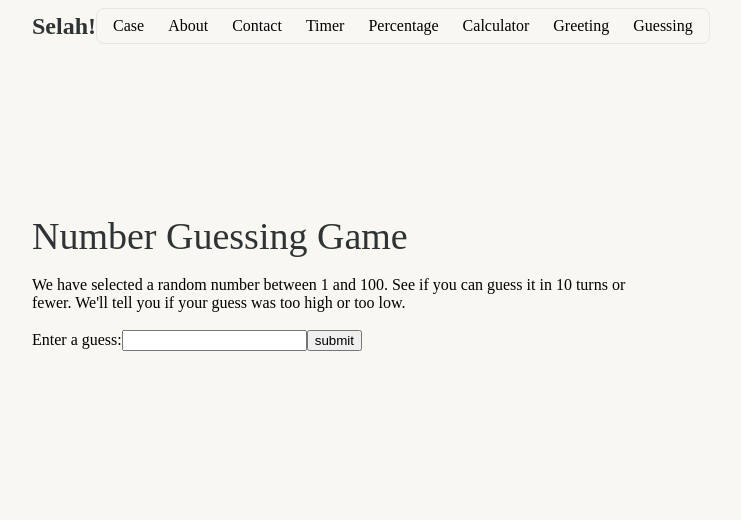
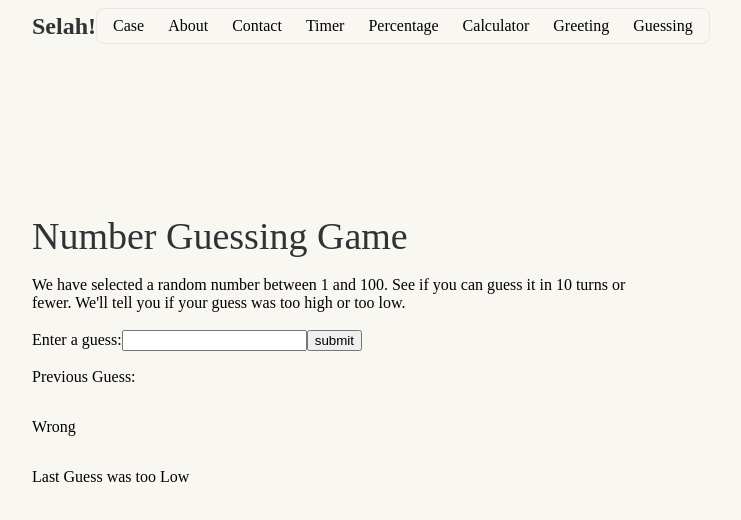
Before and after one commit to byfolarin/Selah, a React (Vite) app in the folder Selah/: page /Guessing in a window 1280 px wide. Shown: the top 520 px of the page, without its empty margins (292-1033 px from the left). Built offline with nearby package versions, Linux system fonts and the light colour scheme; a web font is replaced by a local one.

Commit message:
guess set up

```diff
--- a/Selah/src/components/website/Guessing.jsx
+++ b/Selah/src/components/website/Guessing.jsx
@@ -1,8 +1,9 @@
-import React, { useState } from 'react'
+import React, { useEffect, useState } from 'react'
 
 const Guessing = () => {
 
     const [text,setText] = useState('');
+    const [guess, setGuess] = useState([])
     const randomNumber = Math.floor(Math.random() * 100);
 
 
@@ -14,10 +15,16 @@ const Guessing = () => {
 
     <div className="submit-input">
       <p>Enter a guess:{text}</p>
-      <input type="number" value={text} name="Please fill out this" id="" />
+      <input type="number"  name="Please fill out this" id="" />
       <button>submit</button>
       </div>
+
+      <p>Previous Guess:{guess}</p>
+      <p>Wrong</p>
+      <p>Last Guess was too Low</p>
     </div>
+
+
   )
 }
 
```
